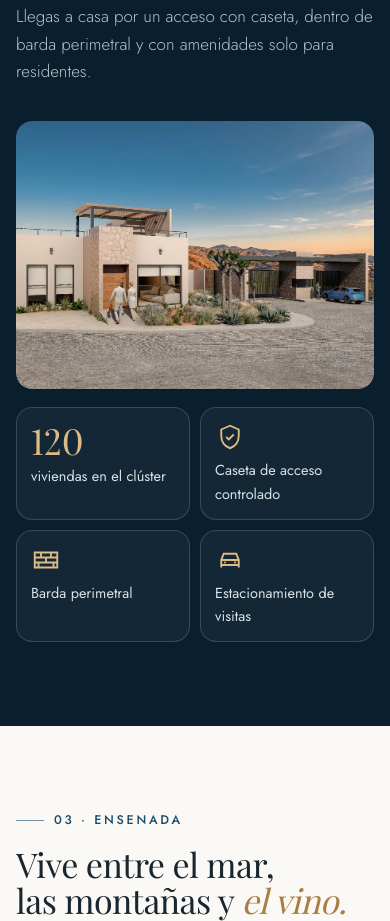
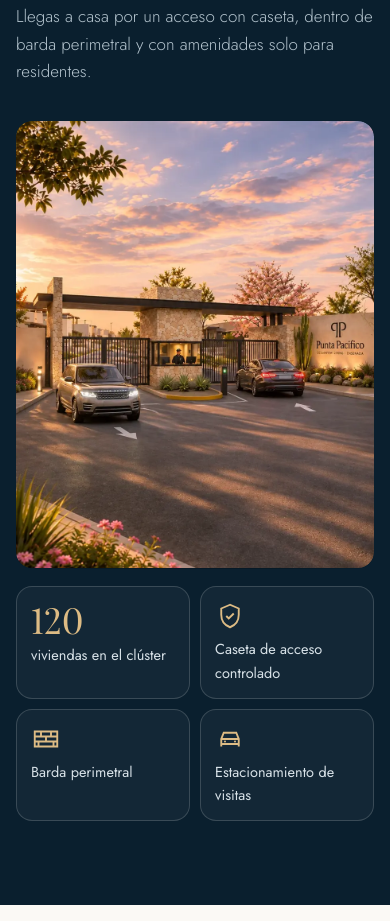
Before and after one commit to Fmorishita/Punta-pacifico, a plain HTML site: page index.html in a window 390 px wide. Shown: the part 2659-3580 px from the top of the page. Drawn offline with nearby package versions, Linux system fonts and the light colour scheme; animation ran at ten frames a second; a web font is replaced by a local one.

Commit message:
Nuevas fotos de la entrada con acceso controlado
Co-Authored-By: Claude Opus 5.5 <noreply@anthropic.com>
Claude-Session: https://claude.ai/code/session_011zTNQzS7zBKuLxzMnQwC8r

```diff
--- a/index.html
+++ b/index.html
@@ -189,7 +189,7 @@
           <p class="lead" data-reveal>Llegas a casa por un acceso con caseta, dentro de barda perimetral y con amenidades solo para residentes.</p>
         </div>
         <figure class="frame secure__media" data-reveal="clip">
-          <img src="assets/img/v3/acceso-render.webp" alt="Render oficial de la entrada con caseta de acceso controlado de Punta Pacífico" loading="lazy" width="1800" height="1370">
+          <picture><source media="(max-width:900px)" srcset="assets/img/v3/acceso-v.webp"><img src="assets/img/v3/acceso-h.webp" alt="Entrada de Punta Pacífico con caseta de acceso controlado al atardecer" loading="lazy" width="1672" height="941"></picture>
         </figure>
         <ul class="secure__facts" data-stagger>
           <li><b data-count="120">120</b><span>viviendas en el clúster</span></li>
--- a/styles.css
+++ b/styles.css
@@ -254,7 +254,9 @@ fieldset{border:0;margin:0;padding:0;min-width:0}
 
 /* ---------- 02 · Acceso controlado ---------- */
 .secure__media{aspect-ratio:2/1;box-shadow:0 50px 90px -50px rgba(0,0,0,.7)}
-.secure__media img{object-position:50% 60%}
+.secure__media{aspect-ratio:16/9}
+.secure__media picture{position:absolute;inset:0}
+.secure__media img{position:absolute;inset:0;width:100%;height:100%;object-fit:cover;object-position:50% 60%}
 .secure__facts{display:grid;grid-template-columns:repeat(4,1fr);gap:14px;margin-top:18px}
 .secure__facts li{display:flex;align-items:center;gap:14px;min-height:84px;padding:16px 18px;border:1px solid var(--line-l);border-radius:16px;background:rgba(255,255,255,.04);font-size:15.5px;color:#D7E1E7;transition:border-color .3s,background .3s,transform .35s var(--ease)}
 .secure__facts li:hover{border-color:var(--gold-2);background:rgba(221,187,132,.06);transform:translateY(-3px)}
@@ -670,7 +672,8 @@ fieldset{border:0;margin:0;padding:0;min-width:0}
   .route3{grid-template-columns:1fr}
   .route3 li{display:grid;grid-template-columns:auto 1fr;column-gap:14px;align-items:center}
   .route3__n{grid-row:span 2;margin:0}
-  .secure__media{aspect-ratio:4/3}
+  .secure__media{aspect-ratio:4/5}
+  .secure__media img{object-position:50% 62%}
   .ensenada__media{max-width:none}
   .proto__plans .plan img{height:180px}
   .explore--wide,.explore--tall{grid-template-columns:1fr}
```
Also changed, not shown: assets/img/v3/acceso-h.webp (added), assets/img/v3/acceso-v.webp (added).
